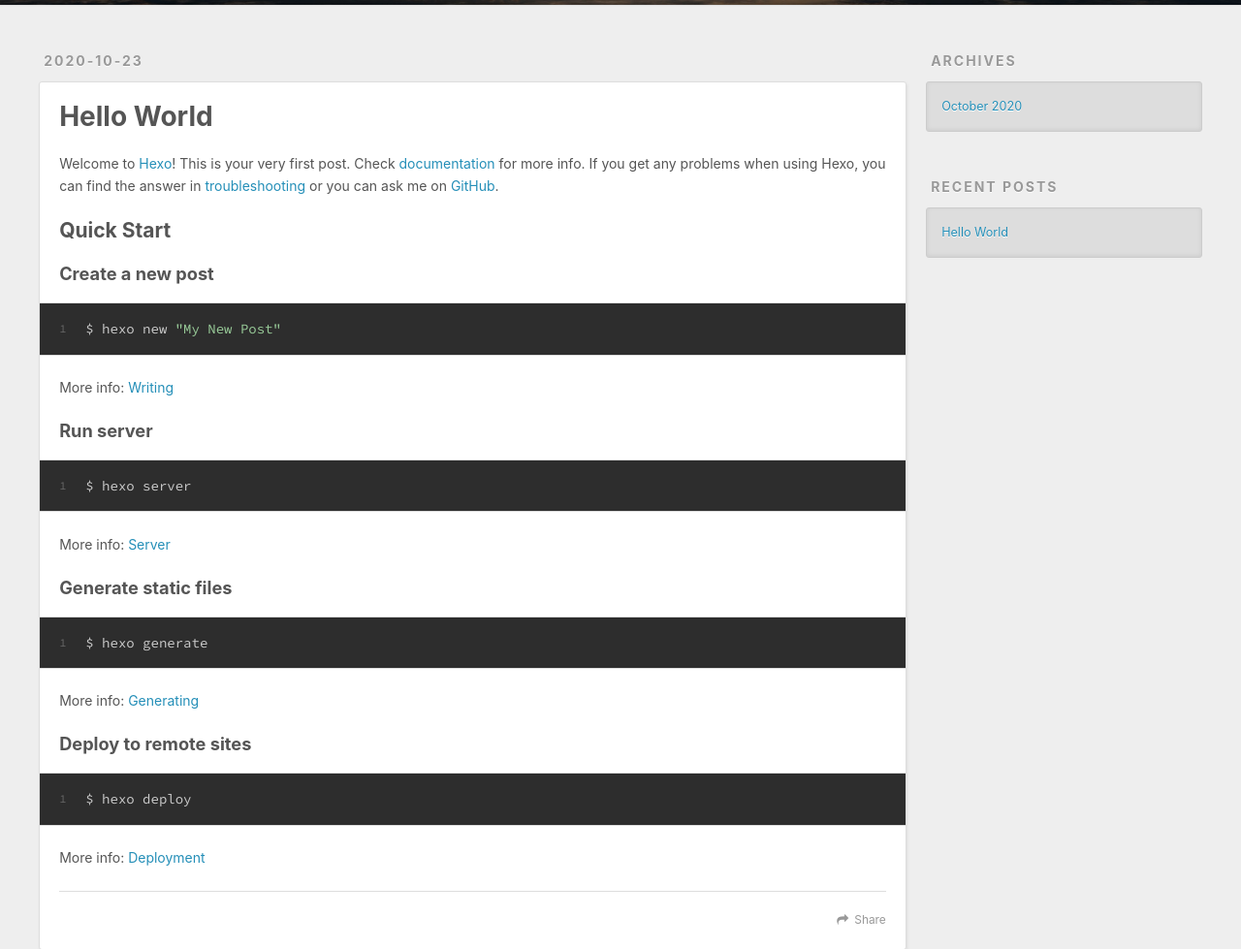
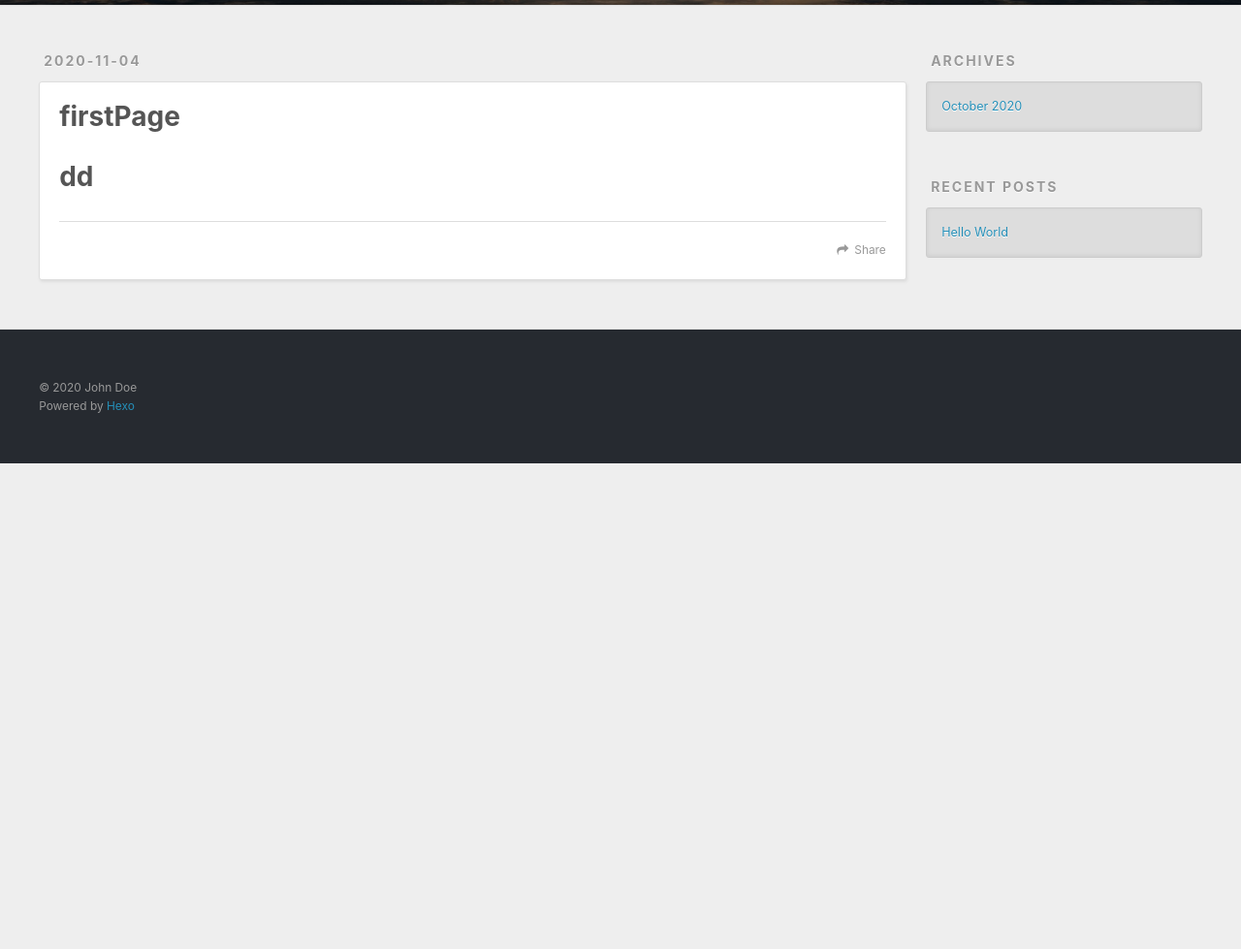
Before and after one commit to wangjixiang752/wangjixiang752.github.io, a plain HTML site: page firstPage/index.html in a window 1280 px wide. Shown: the part 295-1274 px from the top of the page at 97% size. After the commit the page ends 800 px from the top, so only its background shows below. Drawn offline with nearby package versions, Linux system fonts and the light colour scheme.

Commit message:
Site updated: 2020-11-04 15:50:05

```diff
--- a/index.html
+++ b/firstPage/index.html
@@ -5,15 +5,17 @@
 
 
 
-  <title>wjxblog</title>
+  <title>firstPage | wjxblog</title>
   <meta name="viewport" content="width=device-width, initial-scale=1, maximum-scale=1">
-  <meta name="description" content="1">
+  <meta name="description" content="dd">
 <meta property="og:type" content="website">
-<meta property="og:title" content="wjxblog">
-<meta property="og:url" content="http://example.com/index.html">
+<meta property="og:title" content="firstPage">
+<meta property="og:url" content="http://example.com/firstPage/index.html">
 <meta property="og:site_name" content="wjxblog">
-<meta property="og:description" content="1">
+<meta property="og:description" content="dd">
 <meta property="og:locale" content="en_US">
+<meta property="article:published_time" content="2020-11-04T07:45:06.000Z">
+<meta property="article:modified_time" content="2020-11-04T07:49:38.353Z">
 <meta property="article:author" content="John Doe">
 <meta name="twitter:card" content="summary">
 
@@ -64,12 +66,10 @@
   </div>
 </header>
       <div class="outer">
-        <section id="main">
-
-    <article id="post-hello-world" class="article article-type-post" itemscope itemprop="blogPost">
+        <section id="main"><article id="page-" class="article article-type-page" itemscope itemprop="blogPost">
   <div class="article-meta">
-    <a href="/2020/10/23/hello-world/" class="article-date">
-  <time datetime="2020-10-23T07:25:57.026Z" itemprop="datePublished">2020-10-23</time>
+    <a href="/firstPage/index.html" class="article-date">
+  <time datetime="2020-11-04T07:45:06.000Z" itemprop="datePublished">2020-11-04</time>
 </a>
 
   </div>
@@ -79,8 +79,8 @@
       <header class="article-header">
 
 
-    <h1 itemprop="name">
-      <a class="article-title" href="/2020/10/23/hello-world/">Hello World</a>
+    <h1 class="article-title" itemprop="name">
+      firstPage
     </h1>
 
 
@@ -88,34 +88,19 @@
 
     <div class="article-entry" itemprop="articleBody">
 
-        <p>Welcome to <a target="_blank" rel="noopener" href="https://hexo.io/">Hexo</a>! This is your very first post. Check <a target="_blank" rel="noopener" href="https://hexo.io/docs/">documentation</a> for more info. If you get any problems when using Hexo, you can find the answer in <a target="_blank" rel="noopener" href="https://hexo.io/docs/troubleshooting.html">troubleshooting</a> or you can ask me on <a target="_blank" rel="noopener" href="https://github.com/hexojs/hexo/issues">GitHub</a>.</p>
-<h2 id="Quick-Start"><a href="#Quick-Start" class="headerlink" title="Quick Start"></a>Quick Start</h2><h3 id="Create-a-new-post"><a href="#Create-a-new-post" class="headerlink" title="Create a new post"></a>Create a new post</h3><figure class="highlight bash"><table><tr><td class="gutter"><pre><span class="line">1</span><br></pre></td><td class="code"><pre><span class="line">$ hexo new <span class="string">&quot;My New Post&quot;</span></span><br></pre></td></tr></table></figure>
-
-<p>More info: <a target="_blank" rel="noopener" href="https://hexo.io/docs/writing.html">Writing</a></p>
-<h3 id="Run-server"><a href="#Run-server" class="headerlink" title="Run server"></a>Run server</h3><figure class="highlight bash"><table><tr><td class="gutter"><pre><span class="line">1</span><br></pre></td><td class="code"><pre><span class="line">$ hexo server</span><br></pre></td></tr></table></figure>
-
-<p>More info: <a target="_blank" rel="noopener" href="https://hexo.io/docs/server.html">Server</a></p>
-<h3 id="Generate-static-files"><a href="#Generate-static-files" class="headerlink" title="Generate static files"></a>Generate static files</h3><figure class="highlight bash"><table><tr><td class="gutter"><pre><span class="line">1</span><br></pre></td><td class="code"><pre><span class="line">$ hexo generate</span><br></pre></td></tr></table></figure>
-
-<p>More info: <a target="_blank" rel="noopener" href="https://hexo.io/docs/generating.html">Generating</a></p>
-<h3 id="Deploy-to-remote-sites"><a href="#Deploy-to-remote-sites" class="headerlink" title="Deploy to remote sites"></a>Deploy to remote sites</h3><figure class="highlight bash"><table><tr><td class="gutter"><pre><span class="line">1</span><br></pre></td><td class="code"><pre><span class="line">$ hexo deploy</span><br></pre></td></tr></table></figure>
-
-<p>More info: <a target="_blank" rel="noopener" href="https://hexo.io/docs/one-command-deployment.html">Deployment</a></p>
-
+        <h1 id="dd"><a href="#dd" class="headerlink" title="dd"></a>dd</h1>
 
     </div>
     <footer class="article-footer">
-      <a data-url="http://example.com/2020/10/23/hello-world/" data-id="ckgq8cb79000024tq8shte4n9" class="article-share-link">Share</a>
+      <a data-url="http://example.com/firstPage/index.html" data-id="ckh33peza0000notqe09qhai0" class="article-share-link">Share</a>
 
 
     </footer>
   </div>
 
-</article>
 
 
-
-
+</article>
 
 </section>
 
```
Also changed, not shown: 2020/10/23/hello-world/index.html (+1 -1 lines).
